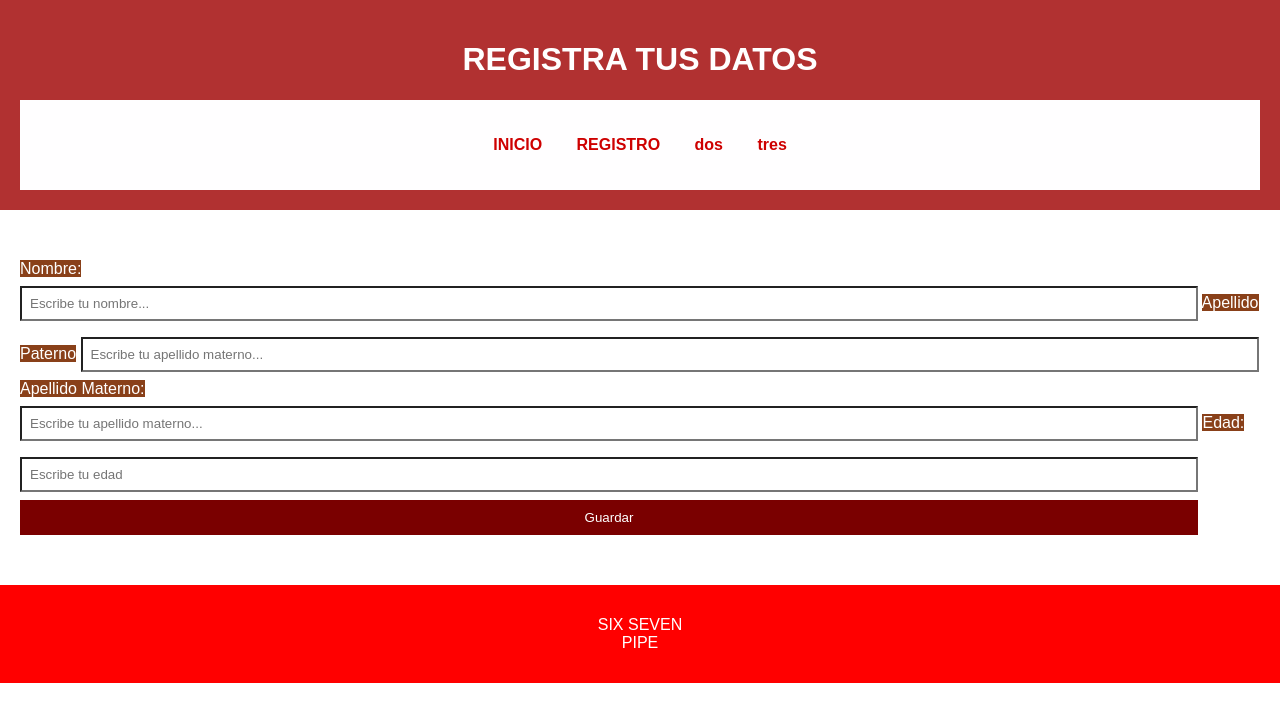
After one commit to pipebols/AFRB, a Django app: page /registro in a window 1280 px wide. The commit adds this page. Shown: the top 722 px of the page. Run offline with Django 5.2, Linux system fonts and the light colour scheme.

Commit message:
agregue el formulario y modifique el estilo css para el formulario

```diff
--- a/AFRB/static/Barrientos/estilos.css
+++ b/AFRB/static/Barrientos/estilos.css
@@ -1,7 +1,7 @@
 body {
     font-family: Arial, sans-serif;
     margin: 0;
-    background-color: #ff5050;
+    background-color: #ffffff;
     color: #111010;
 }
 
@@ -63,3 +63,32 @@ footer {
     text-align: center;
     padding: 15px;
 }
+
+form {
+    background-color: #ffffff;
+    margin: 30px auto;
+    padding: 20px;
+    border-radius: 10px;
+}
+
+input, select, textarea {
+    width: 95%;
+    padding: 8px;
+    margin: 8px 0;
+    box-sizing: border-box;
+    background-color: #ffffff;
+}
+
+button {
+    background-color: #7a0000;
+    color: #ffffff;
+    padding: 10px;
+    border: none;
+    width: 95%;
+    cursor: pointer;
+}
+
+label {
+    background-color: #894019;
+    color: #ffffff;
+}
--- a/AFRB/urls.py
+++ b/AFRB/urls.py
@@ -21,4 +21,7 @@ from Rodriguez import views
 urlpatterns = [
     path('admin/', admin.site.urls),
     path('', views.Inicio, name= 'inicio'),
+    path('inicio', views.Inicio, name= 'inicio'),
+    path('registro', views.Registro, name= 'registro'),
+
 ]
--- /dev/null
+++ b/Rodriguez/templates/Barrientos/formregistro.html
@@ -0,0 +1,50 @@
+{% load static %}
+<!DOCTYPE html>
+<html lang="es">
+<head>
+    <meta charset="UTF-8">
+    <meta name="viewport" content="width=device-width, initial-scale=1.0">
+    <title>REGISTRO</title>
+
+    <link rel="stylesheet" href="{% static 'Barrientos/estilos.css' %}">
+</head>
+
+<body>
+
+    <!-- ENCABEZADO -->
+    <header>
+        <h1>REGISTRA TUS DATOS</h1>
+
+        <!-- MENÚ DE NAVEGACIÓN -->
+        <nav>
+            <ul>
+                <li><a href="inicio">INICIO</a></li>
+                <li><a href="registro">REGISTRO</a></li>
+                <li><a href="#">dos</a></li>
+                <li><a href="#">tres</a></li>
+            </ul>
+        </nav>
+    </header>
+
+<form method="POST">
+    <label>Nombre:</label>
+    <input type="text" name="nombre" placeholder="Escribe tu nombre..." required>
+    <label>Apellido Paterno</label>
+    <input type="text" name="apellidop" placeholder="Escribe tu apellido materno..." required>
+    <label>Apellido Materno:</label>
+    <input type="text" name="apellidom" placeholder="Escribe tu apellido materno...">
+    <label>Edad:</label>
+    <input type="number" name="edad" min="14" max="25" placeholder="Escribe tu edad" required>
+    <button type="submit">Guardar</button>
+
+</form>
+
+    <!-- PIE DE PÁGINA -->
+    <footer>
+        <p>SIX SEVEN
+            <br>PIPE
+        </p>
+    </footer>
+
+</body>
+</html>
--- a/Rodriguez/templates/inicio.html
+++ b/Rodriguez/templates/Barrientos/inicio.html
@@ -18,8 +18,8 @@
         <!-- MENÚ DE NAVEGACIÓN -->
         <nav>
             <ul>
-                <li><a href="#inicio">Inicio</a></li>
-                <li><a href="#">uno</a></li>
+                <li><a href="inicio">INICIO</a></li>
+                <li><a href="registro">REGISTRO</a></li>
                 <li><a href="#">dos</a></li>
                 <li><a href="#">tres</a></li>
             </ul>
--- a/Rodriguez/views.py
+++ b/Rodriguez/views.py
@@ -1,4 +1,6 @@
 from django.shortcuts import render
 
 def Inicio(request):
-    return render (request, "inicio.html")
+    return render (request, "Barrientos/inicio.html")
+def Registro(request):
+    return render (request, "Barrientos/formregistro.html")
```
Also changed, not shown: 1 other file.
